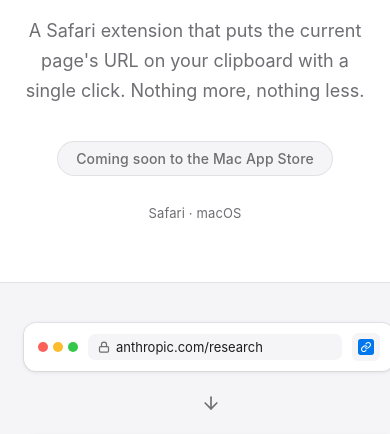
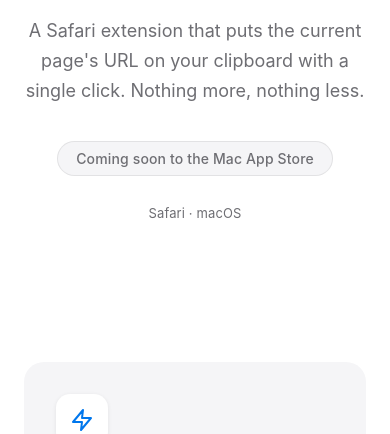
Before and after one commit to schmoli-org/graburl, an Astro site in the folder web/: page / in a window 390 px wide. Shown: the part 402-836 px from the top of the page. Built offline with nearby package versions, Linux system fonts and the light colour scheme; Astro itself is replaced by a stand-in of ours.

Commit message:
fix: hide demo strip on mobile
The desktop toolbar mockup doesn't translate well to narrow screens. Hide .demo-strip entirely at ≤600px.

```diff
--- a/web/src/pages/index.astro
+++ b/web/src/pages/index.astro
@@ -650,19 +650,8 @@ import Layout from '../layouts/Layout.astro';
       border-radius: 25px;
     }
 
-    .toolbar-mock {
-      min-width: unset;
-      width: 100%;
-    }
-
-    .demo-inner {
-      flex-direction: column;
-      align-items: stretch;
-    }
-
-    .demo-arrow {
-      transform: rotate(90deg);
-      align-self: center;
+    .demo-strip {
+      display: none;
     }
   }
 </style>
```
